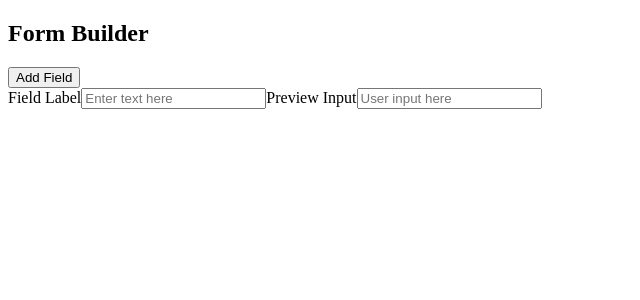
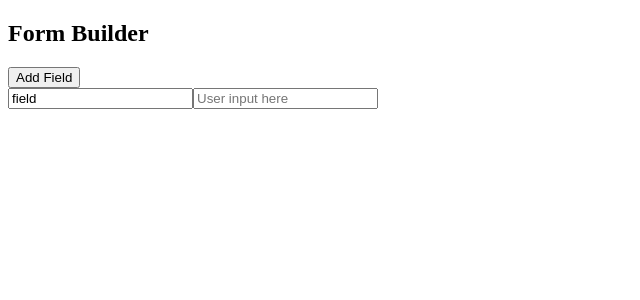
Before and after one commit to SuchitraVM/advanced-form-builder, a React (Vite) app: page / in a window 1280 px wide. Both pictures are taken after a click on the button "Add Field". Shown: the top 300 px of the page, without its empty margins (0-640 px from the left). Built offline with nearby package versions, Linux system fonts and the light colour scheme.

Commit message:
Implemeny dynamic filed rendering and label editing

```diff
--- a/src/pages/BuilderPage.jsx
+++ b/src/pages/BuilderPage.jsx
@@ -1,53 +1,42 @@
 import { useState } from "react";
 
 export default function BuilderPage() {
-  // const [fields, setFields] = useState([]);
-  const [fieldLabel, setFieldLabel] = useState("");
+  const [fields, setFields] = useState([]);
 
-  function handleLabelChange(e){
-    setFieldLabel(e.target.value);
+
+  function addFields(){
+    const newFields = {
+      id : Date.now(),
+      type : "text",
+      label : "field",
+    }
+    setFields([...fields, newFields]);
   }
 
-  // function addFields(){
-  //   const newFields = {
-  //     id : Date.now(),
-  //     type : "text",
-  //     label :"New Field",
-  //   }
-  //   setFields([...fields, newFields]);
-  // }
 
-  // function updateFieldLabel(id, newLabel){
-  //   const updatedFields = fields.map((field) => {
-  //     field.id === id? {...field, label: newLabel} : field
-  //   });
-  //   setFields(updatedFields);
-  // }
+  function updateFiledLabel(id , newLabel){
+    const updateFileds = fields.map((field)=>(
+      field.id === id ? {...field,label:newLabel} : field
+    ))
+    setFields(updateFileds);
+  }
 
   return (
     <div>
       <h2>Form Builder</h2>
-      <button>Add Field</button>
-      <div>
-      <label >Field Label</label>
-      <input type="text" placeholder="Enter text here" value={fieldLabel} onChange={handleLabelChange}/>
-      <label >Preview Input</label>
-      <input type="text" placeholder="User input here" value={fieldLabel}/>
-      </div>
-      {/*
-        fields.map((field) => (
+      <button onClick={addFields}>Add Field</button>
+      {
+        fields.map((field=>(
           <div key={field.id}>
             <input
             type="text"
-            value={<input value={field.label}/>}
-            onChange={(e)=>
-              updateFieldLabel(field.id, e.target.value)
-            }
+            value={field.label}
+            onChange={(e)=>updateFiledLabel(field.id,e.target.value)}
             />
             <input type="text" placeholder="User input here"/>
           </div>
-        ))
-      } */}
+        )))
+      }
 
    </div>
   )
```
